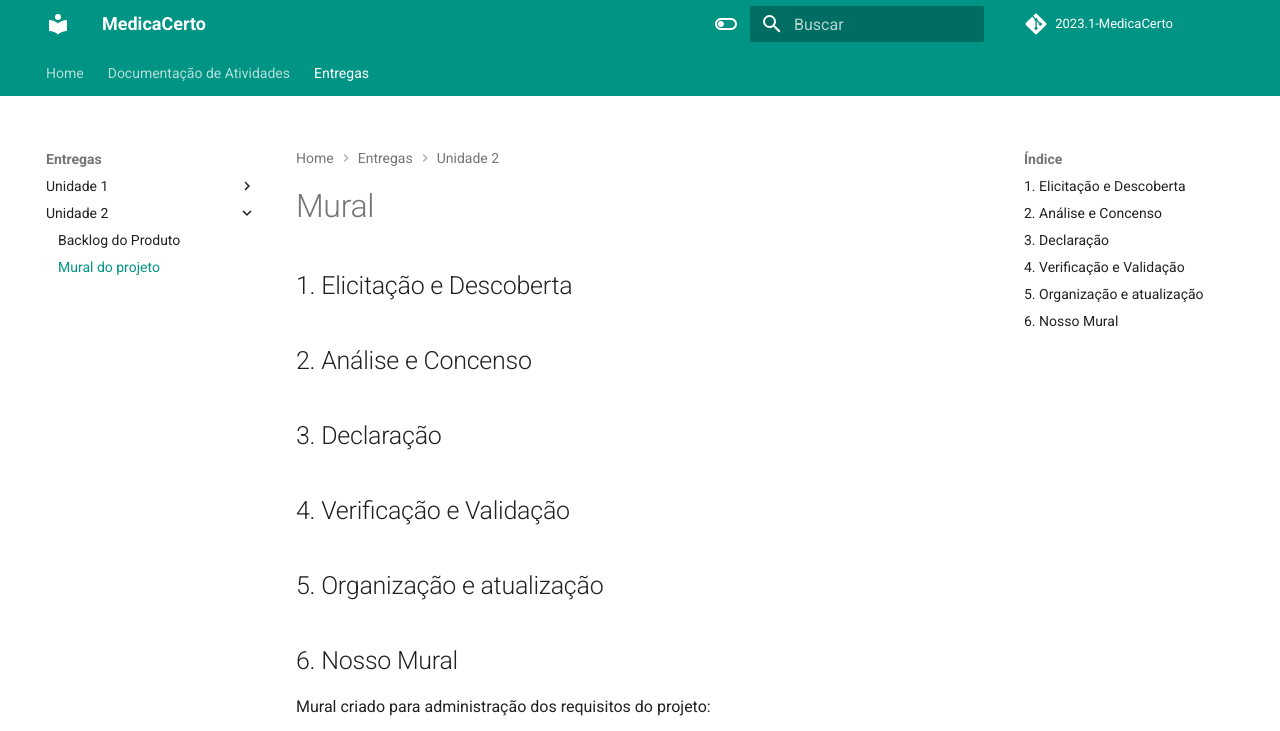
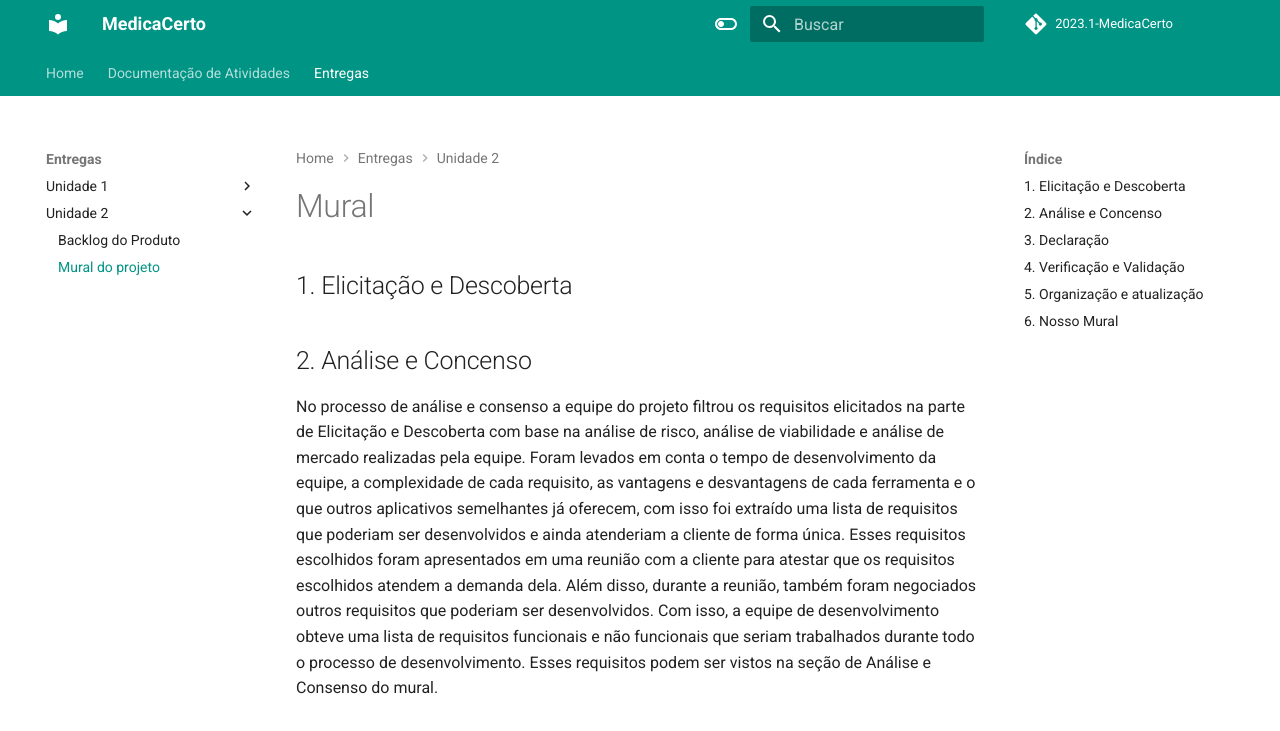
Before and after one commit to mdsreq-fga-unb/2023.1-Remediario, an MkDocs documentation site: the page built from docs/entregas/unidade2/Mural.md, in a window 1280 px wide and 900 px high, cut to the strip 0-731 px from the top of the window. Built offline with MkDocs 1.6.1 and Material for MkDocs 9.7.7, drawn with Linux system fonts in a browser that asks for light colours; comment, search, counter and statistics services are not loaded.

Commit message:
#27 Task 02

```diff
--- a/docs/entregas/unidade2/Mural.md
+++ b/docs/entregas/unidade2/Mural.md
@@ -3,6 +3,9 @@
 ## 1. Elicitação e Descoberta
 
 ## 2. Análise e Concenso
+
+No processo de análise e consenso a equipe do projeto filtrou os requisitos elicitados na parte de Elicitação e Descoberta com base na análise de risco, análise de viabilidade e análise de mercado realizadas pela equipe. Foram levados em conta o tempo de desenvolvimento da equipe, a complexidade de cada requisito, as vantagens e desvantagens de cada ferramenta e o que outros aplicativos semelhantes já oferecem, com isso foi extraído uma lista de requisitos que poderiam ser desenvolvidos e ainda atenderiam a cliente de forma única. Esses requisitos escolhidos foram apresentados em uma reunião com a cliente para atestar que os requisitos escolhidos atendem a demanda dela. Além disso, durante a reunião, também foram negociados outros requisitos que poderiam ser desenvolvidos. Com isso, a equipe de desenvolvimento obteve uma lista de requisitos funcionais e não funcionais que seriam trabalhados durante todo o processo de desenvolvimento. Esses requisitos podem ser vistos na seção de Análise e Consenso do mural.
+
 
 ## 3. Declaração
 
```
